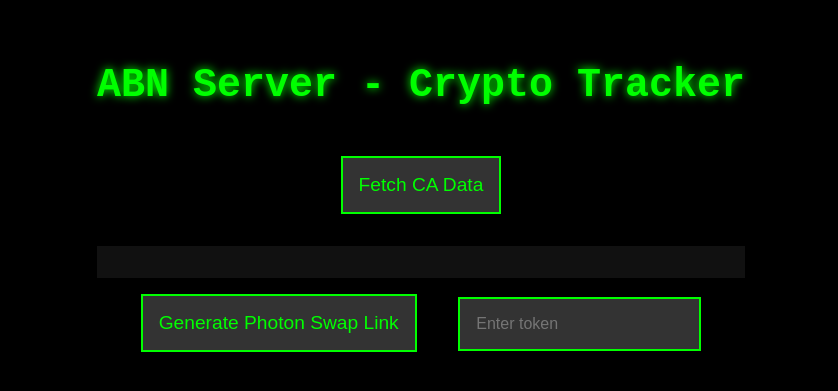
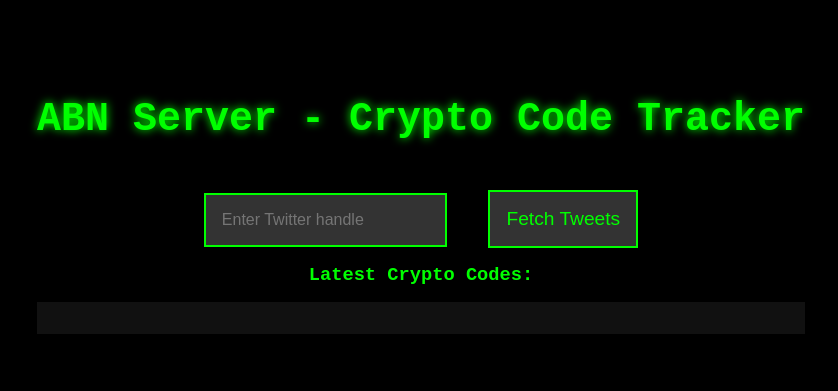
Before and after one commit to Holmesy1987/ABN, a website: page public/index.html in a window 1280 px wide. Shown: the part 185-576 px from the top of the page, without its empty margins (219-1057 px from the left). Drawn offline with Linux system fonts and the light colour scheme.

Commit message:
Update index.html

```diff
--- a/public/index.html
+++ b/public/index.html
@@ -3,22 +3,29 @@
 <head>
   <meta charset="UTF-8">
   <meta name="viewport" content="width=device-width, initial-scale=1.0">
-  <title>ABN Server</title>
+  <title>ABN Server - Crypto Tracker</title>
   <link rel="stylesheet" href="styles.css">
 </head>
 <body>
   <div class="container">
-    <h1>ABN Server - Crypto Tracker</h1>
-    <div id="ca-extract">
-      <button onclick="fetchCAData()">Fetch CA Data</button>
-      <pre id="ca-output"></pre>
+    <h1>ABN Server - Crypto Code Tracker</h1>
+
+    <!-- Input field to enter Twitter handle -->
+    <div id="twitter-handle">
+      <input type="text" id="handle-input" placeholder="Enter Twitter handle" />
+      <button onclick="fetchTweets()">Fetch Tweets</button>
     </div>
-    <div id="photon-swap">
-      <button onclick="generateSwapLink()">Generate Photon Swap Link</button>
-      <input type="text" id="token-input" placeholder="Enter token">
-      <p id="swap-link"></p>
+
+    <!-- Display extracted CA codes -->
+    <div id="crypto-codes">
+      <h3>Latest Crypto Codes:</h3>
+      <pre id="codes-output"></pre>
     </div>
+
+    <!-- Embedded Tweets will appear here -->
+    <div id="tweet-container"></div>
   </div>
+
   <script src="script.js"></script>
 </body>
 </html>
```
